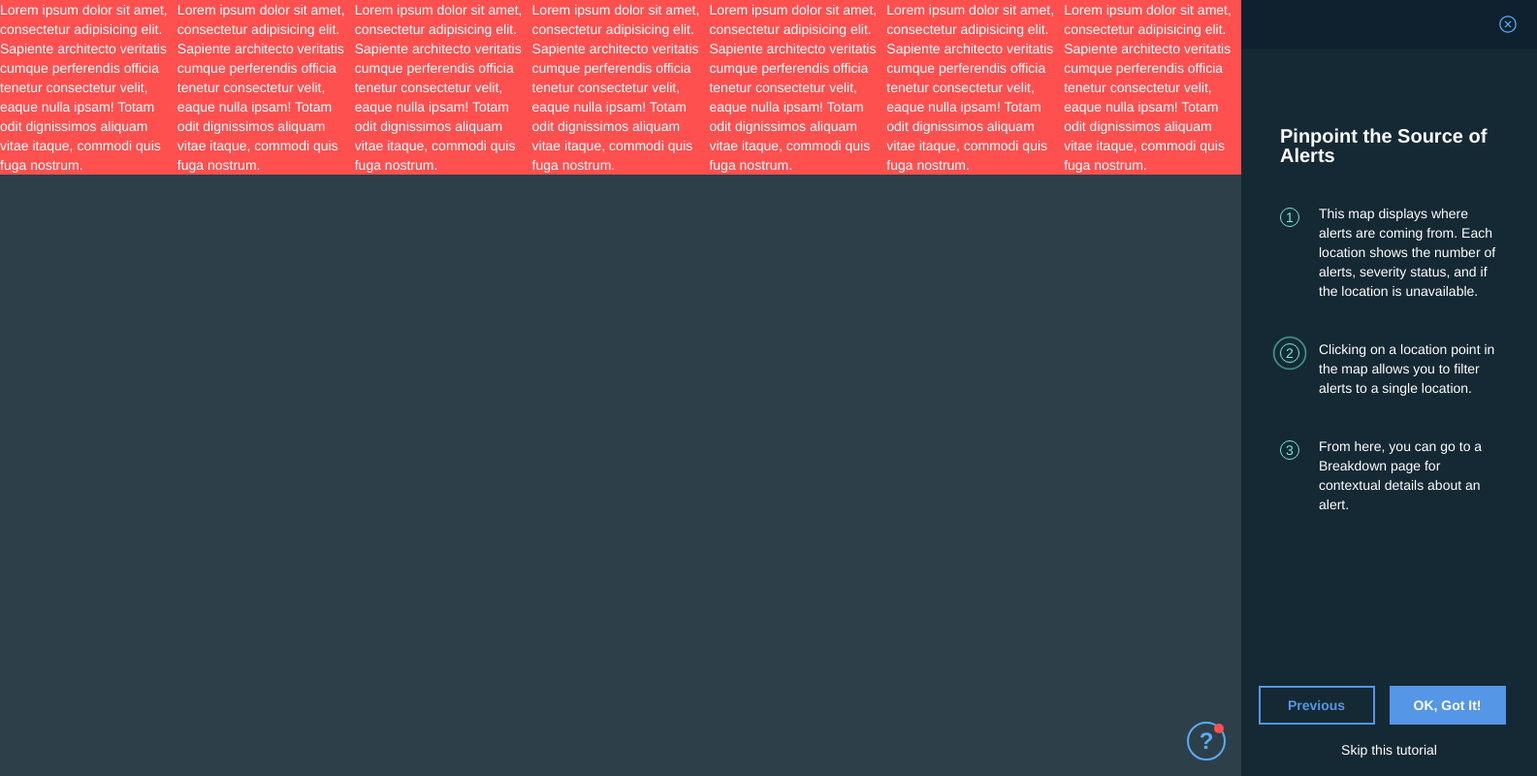
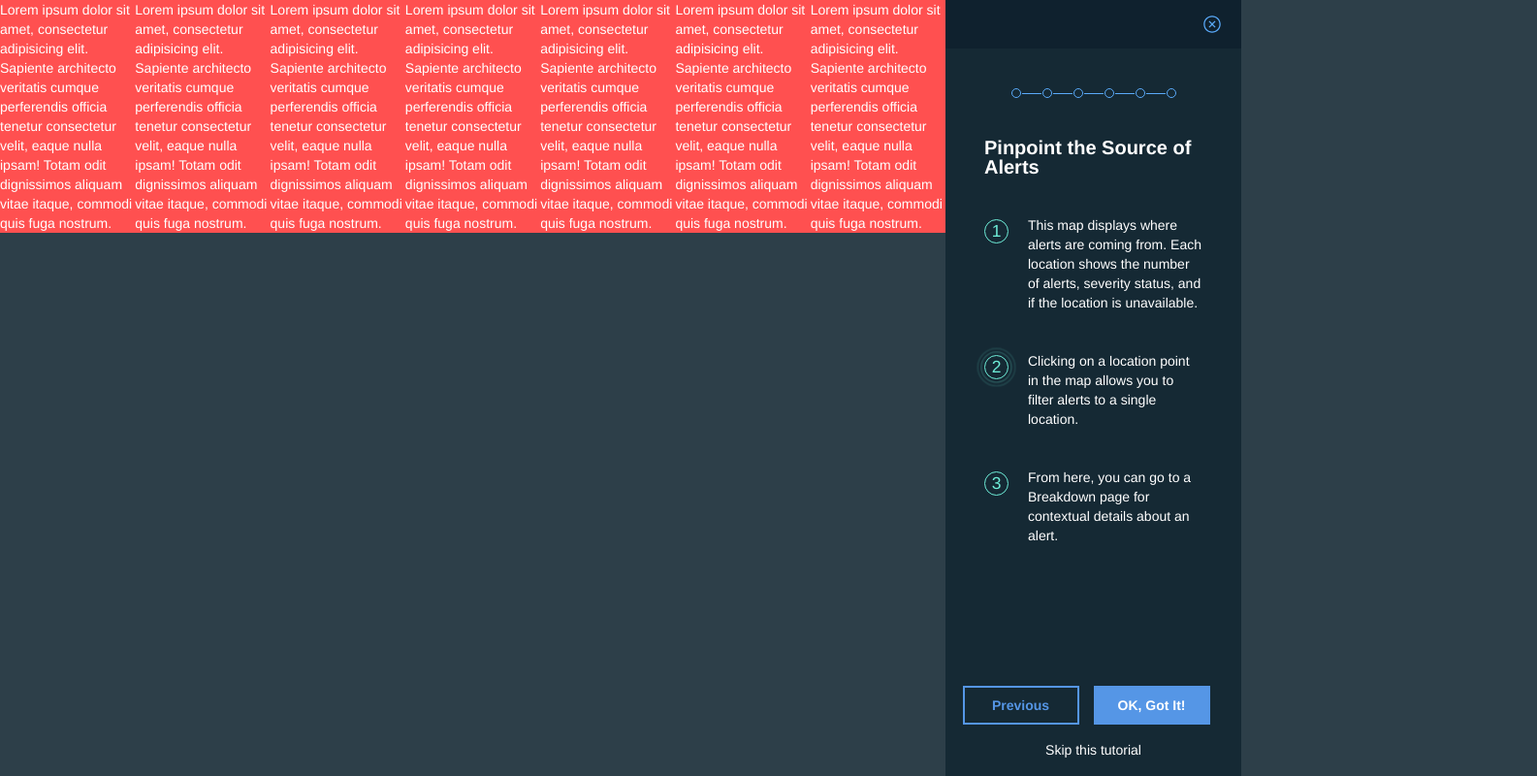
Before and after one commit to chalupagrande/onboarding, a website: page dist/index.html in a window 1280 px wide. Shown: the whole page at 97% size, 1585 px wide, since content can reach past the window. Drawn offline with Linux system fonts and the light colour scheme; files that its build step writes are made by us from their sources; a web font is replaced by a local one.

Commit message:
figured out basic MVC architecture with spies

```diff
--- a/src/sass/styles.scss
+++ b/src/sass/styles.scss
@@ -44,8 +44,9 @@ p {
   flex-flow: column nowrap;
 }
 .wrapper{
-  width:100%;
-  position:relative;
+  width: 100vw;
+  position: relative;
+  overflow-x: hidden;
 }
 
 
@@ -222,52 +223,55 @@ Progress Dots
   }
 
   /*  ~~ Numbered Dots  ~~*/
+$size:25;
+$centerRatio: $size * -0.1;
+$fontSize: $size * 0.7;
+
 .numbered-dot {
   align-items: center;
   border-radius: 50%;
   border: 1px solid $teal;
   color: $teal;
   display:flex;
-  font-size: ems(14);
+  font-size: ems($fontSize);
   justify-content: center;
-  min-height: ems(20);
-  min-width: ems(20);
+  min-height: ems($size);
+  min-width: ems($size);
   text-align: center;
   position: relative;
 
 
   &.animate {
     &:before{
-      width: ems(20);
-      height: ems(20);
+      width: ems($size);
+      height: ems($size);
       content: "";
       position: absolute;
       border: 1px solid $teal;
       border-radius: 50%;
-      top:ems(-2);
-      left:ems(-2);
+      top:ems($centerRatio);
+      left:ems($centerRatio);
 
       animation-name: pulse;
-      animation-duration: 2s;
+      animation-duration: 1s;
       animation-iteration-count: infinite;
       animation-direction: alternate;
 
     };
     &:after{
-      width:ems(20);
-      height:ems(20);
+      width:ems($size);
+      height:ems($size);
       content:"";
       position:absolute;
       border:1px solid $teal;
       border-radius: 50%;
-      top:ems(-2);
-      left:ems(-2);
+      top:ems($centerRatio);
+      left:ems($centerRatio);
 
-      animation-name: pulse;
+      animation-name: pulse2;
       animation-duration: 2s;
-      animation-delay:1s;
       animation-iteration-count: infinite;
-      animation-direction: alternate;
+      /*animation-direction: alternate;*/
 
     };
   }
@@ -276,11 +280,21 @@ Progress Dots
 @keyframes pulse {
   0%   {
           transform: scale(1);
-          opacity:0.1;
+          opacity:0.7;
         };
   100% {
-          transform: scale(1.7);
-          opacity: 0.7;
+          transform: scale(1.2);
+          opacity: 0.25;
+        };
+}
+@keyframes pulse2 {
+  0%   {
+          transform: scale(1);
+          opacity:0.7;
+        };
+  100% {
+          transform: scale(1.6);
+          opacity: 0;
         };
 }
 
--- a/src/scripts/app.js
+++ b/src/scripts/app.js
@@ -6,12 +6,13 @@
 // var guideTag = new GuideTag('.monitoring')
 // var page = new GuidePage('.page')
 // var page = new GuidePage('.page.page2')
-// var guide = new Guide({
-//   tag: guideTag,
-//   pages: [page, page, page, page, page]
-// });
+
+var guide = new Guide({
+  pages: ['.page','.page','.page','.page','.page','.page']
+});
 
 var slideout = document.querySelector('.slideout');
+var toggleSlide;
 
 
 (()=>{
@@ -19,8 +20,10 @@ var slideout = document.querySelector('.slideout');
 
     /*  add listeners to toggle onboarding in and out.  */
 
-    var toggleSlide = getToggleSlideFunc(slideout, -1, 500, resizeContent)
+    toggleSlide = getToggleSlideFunc(slideout, -1, 500, resizeContent)
     getNode('.js__guide-trigger').addEventListener('click', toggleSlide)
     slideout.querySelector('.js__guide-trigger').addEventListener('click', toggleSlide)
+    toggleSlide()
   })
+
 })()
--- a/src/scripts/components/guide-page.js
+++ b/src/scripts/components/guide-page.js
@@ -1,7 +1,8 @@
 class GuidePage{
-  constructor(element, id){
+  constructor(element, id, spy){
     this._id = id || 0
     this._element = getNode(element)
     this.title = this._element.getAttribute('data-title')
+    spy('jamie',true,12)
   }
 }
--- a/src/scripts/components/guide.js
+++ b/src/scripts/components/guide.js
@@ -1,23 +1,47 @@
 class Guide{
   constructor({tag, footer, pages = []}){
 
-    this._currentPage = 0
-    this._pages      = pages
+    this._currentPage = -1
+    this._tag = tag
+    this._dots = new Dots('.progress-dots', pages.length)
+    this._pages = []
+    // this._footer = new GuideFooter()
 
-    this.tag    = tag
-    this.dots   = new Dots('.progress-dots', this._pages.length)
-    // this.footer = new GuideFooter('.guide__footer')
-    // this.footer.addStyle('.js__footer__style1','.js__footer__style2')
 
-    // this.footer.update(this._currentPage, this._pages[this._currentPage])
+  let self = this
+    let tagSpy = getTagSpy(self)
+    let footerSpy = getFooterSpy(self)
+
+
+    for(var i = pages.length-1; i >= 0; i--){
+      this._pages.push( new GuidePage(pages[i], i, tagSpy))
+    }
   }
 
   next(){
-    if(this._crrentPage == this._pages.length) return
-    this._currentPage += 1
+    console.log(this)
+    console.log(arguments)
+  }
+  previous(){
 
-    // this.footer.update(this.currentPage, this._pages[this._currentPage],this._pages[this._currentPage+1])
-    this.dots.next()
-    this._pages[this._currentPage].render()
   }
 }
+
+
+/*
+  Guide Helpers / Listeners
+~~~~~~~~~~~~~~~~~~~~~~~~~~~~~~~~ */
+//spies will be bound to self
+
+let getTagSpy = function(self){
+  var tagSpy = function(...args){
+    this.next.apply(this, args)
+  }
+  return tagSpy.bind(self)
+}
+
+let getFooterSpy = function(self){
+  let footerSpy = function(direction){
+    direction == 'next' ? this.next() : this.previous()
+  }
+}
```
Also changed, not shown: dist/css/styles.css, dist/js/app.js, dist/js/components.js.
